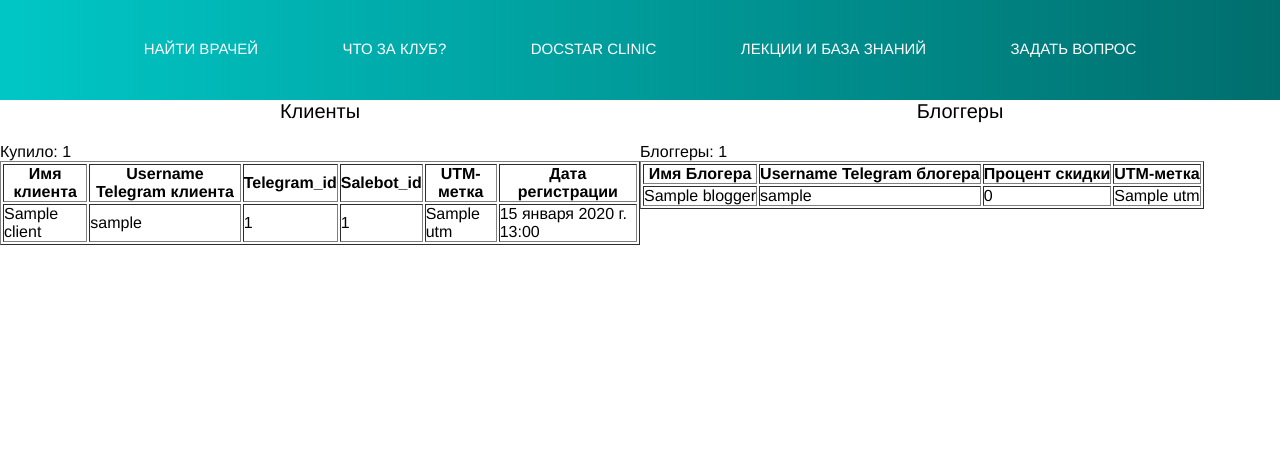
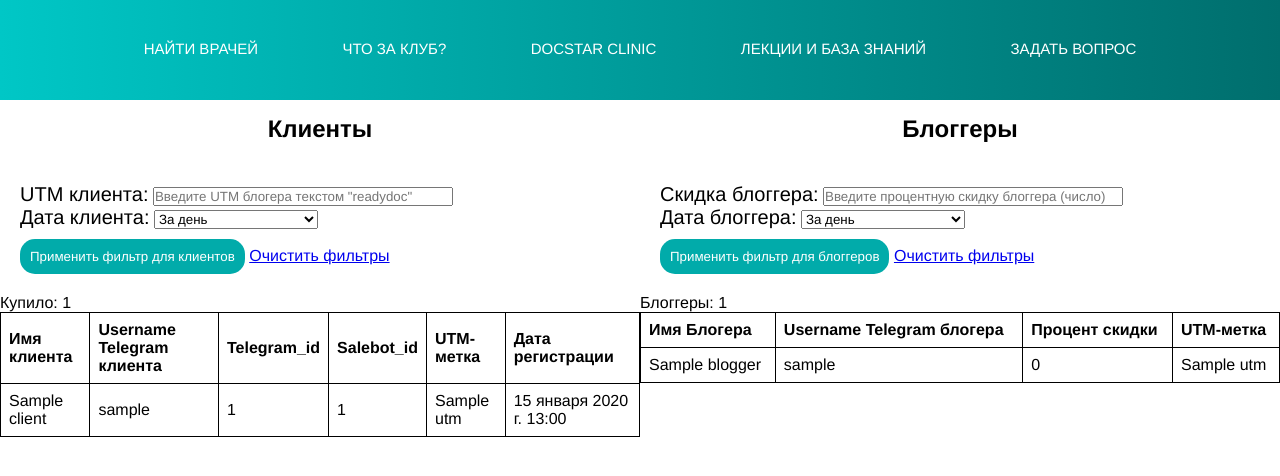
Before and after one commit to it-chep/docstar_site, a Django app: page /vpn/get_statistic_all/ in a window 1280 px wide. Shown: the top 476 px of the page. Run offline with Django 4.2, Linux system fonts and the light colour scheme; tables that the repository leaves empty hold one stand-in row (values such as "Sample post"); parts of the project's set-up code (start-up, migrations or seed data) failed here and were passed over.

Commit message:
Улучшено отображение фильтров на странице

```diff
--- a/templates/admin/change_blogger_form.html
+++ b/templates/admin/change_blogger_form.html
@@ -24,7 +24,7 @@
                 const selectedOption = utmSelect.options[utmSelect.selectedIndex];
                 const selectedValue = selectedOption.text;
                 if (selectedValue !== "---------") {
-                    const link = 'https://doctor.docstar_vpn?utm_source=' + selectedValue;
+                    const link = 'https://doctor.readyschool.ru/vpn?utm_source=' + selectedValue;
                     utmLink.innerText = `${link}`;
                     utmLinkContainer.style.display = 'block';
                     helpUtmLink.style.display = 'none';
--- a/templates/vpn/all_statistic.html
+++ b/templates/vpn/all_statistic.html
@@ -3,7 +3,13 @@
 {% block content %}
     <div style="float: left; width: 50%;">
         <h2>Клиенты</h2>
-
+        <form method="get">
+            {{ client_filter_form.as_p }}
+            <input type="hidden" name="blogger_discount" value="{{ request.GET.blogger_discount }}">
+            <input type="hidden" name="blogger_date" value="{{ request.GET.blogger_date }}">
+            <button class="filter_vpn" type="submit">Применить фильтр для клиентов</button>
+            <a href="?">Очистить фильтры</a>
+        </form>
         <p>Купило: {{ clients.count }}</p>
         <table border="1">
             <tr>
@@ -30,6 +36,13 @@
     </div>
     <div style="float: left; width: 50%;">
         <h2>Блоггеры</h2>
+        <form method="get">
+            {{ blogger_filter_form.as_p }}
+            <input type="hidden" name="client_date" value="{{ request.GET.client_date }}">
+            <input type="hidden" name="client_utm" value="{{ request.GET.client_utm }}">
+            <button class="filter_vpn" type="submit">Применить фильтр для блоггеров</button>
+            <a href="?">Очистить фильтры</a>
+        </form>
         <p>Блоггеры: {{ bloggers.count }}</p>
         <table border="1">
             <tr>
@@ -48,4 +61,55 @@
             {% endfor %}
         </table>
     </div>
+    <style>
+        body {
+            font-family: Arial, sans-serif;
+        }
+
+        table {
+            width: 100%;
+            border-collapse: collapse;
+        }
+
+        table, th, td {
+            border: 1px solid black;
+        }
+
+        th, td {
+            padding: 8px;
+            text-align: left;
+        }
+
+        /* Стили для левой части */
+        .left-side {
+            float: left;
+            width: 50%;
+        }
+
+        h2 {
+            margin-top: 15px;
+            font-size: 24px;
+            font-weight: 900;
+        }
+
+        form {
+            margin: 20px;
+        }
+
+        .filter_vpn {
+            margin-top: 10px;
+            padding: 10px;
+            background: #01abaa;
+            color: white;
+            border: none;
+            border-radius: 15px;
+        }
+
+        /* Стили для правой части */
+        .right-side {
+            float: left;
+            width: 50%;
+        }
+
+    </style>
 {% endblock %}
--- a/vpn/decorators.py
+++ b/vpn/decorators.py
@@ -13,5 +13,5 @@ def validate_json_request(view_func):
                                     content='Ошибка в теле json запроса, проверьте его на наличие и целостность данных')
             return view_func(request, data, *args, **kwargs)
         else:
-            ...
+            return HttpResponse(status=403, content='Эндпоинт поддерживает только запросы методом POST')
     return wrapper
--- /dev/null
+++ b/vpn/forms.py
@@ -0,0 +1,24 @@
+from django import forms
+
+DATE_CHOICES = (
+    ('day', 'За день'),
+    ('week', 'За последнюю неделю'),
+    ('30_days', 'За последние 30 дней'),
+    ('all', 'Все'),
+)
+
+
+class ClientFilterForm(forms.Form):
+    client_utm = forms.CharField(
+        max_length=255, required=False, label='UTM клиента',
+        widget=forms.TextInput(attrs={'placeholder': 'Введите UTM блогера текстом "readydoc"'})
+    )
+    client_date = forms.ChoiceField(choices=DATE_CHOICES, required=False, label='Дата клиента')
+
+
+class BloggerFilterForm(forms.Form):
+    blogger_discount = forms.IntegerField(
+        required=False, label='Скидка блоггера',
+        widget=forms.TextInput(attrs={'placeholder': 'Введите процентную скидку блоггера (число)'})
+    )
+    blogger_date = forms.ChoiceField(choices=DATE_CHOICES, required=False, label='Дата блоггера')
--- a/vpn/urls.py
+++ b/vpn/urls.py
@@ -6,6 +6,7 @@ from .views import *
 urlpatterns = [
     path('get_statistic/', get_statistic_vpn, name='get_statistic'),
     path('get_statistic_all/', get_statistic_all_vpn, name='get_statistic_all'),
+    path('get_statistic_all_bot/', get_statistic_all_vpn_bot, name='get_statistic_all'),
 
     path('create_client/', create_client_vpn, name='create_client'),
     path('create_blogger/', create_blogger_vpn, name='create_blogger'),
--- a/vpn/views.py
+++ b/vpn/views.py
@@ -11,7 +11,9 @@ from django.db.utils import IntegrityError
 
 from vpn.utils import validate_vpn_save_data_error
 from vpn.decorators import validate_json_request
+from vpn.forms import ClientFilterForm, BloggerFilterForm
 from vpn.models import *
+from vpn.filters import filter_date_from_param
 
 
 # Только для salebot
@@ -47,24 +49,53 @@ def get_statistic_vpn(request: HttpRequest, data: dict = None):
             return JsonResponse(response_data)
         else:
             return HttpResponse(status=400, content='Блогера с таким sb_id не существует')
-    else:
-        return HttpResponse(status=403, content='Эндпоинт поддерживает только запросы методом POST')
 
 
 @csrf_exempt
 def get_statistic_all_vpn(request: HttpRequest):
     clients = Client.objects.all()
     bloggers = Blogger.objects.all()
+
+    client_filter_form = ClientFilterForm(request.GET)
+    blogger_filter_form = BloggerFilterForm(request.GET)
+
+    client_date_param = request.GET.get('client_date')
+    if client_date_param:
+        clients = filter_date_from_param(client_date_param, clients)
+
+    # Фильтр по utm клиента
+    client_utm_param = request.GET.get('client_utm')
+    if client_utm_param:
+        clients = clients.filter(utm=UTM.objects.filter(name=client_utm_param).first())
+
+    # Фильтр по скидке блоггера
+    blogger_discount_param = request.GET.get('blogger_discount')
+    if blogger_discount_param:
+        bloggers = bloggers.filter(discount=blogger_discount_param)
+
+    # Фильтр по дате блоггера
+    blogger_date_param = request.GET.get('blogger_date')
+    if blogger_date_param:
+        bloggers = filter_date_from_param(blogger_date_param, bloggers)
+
     context = {
         'clients': clients,
         'bloggers': bloggers,
         'clients_count': clients.count(),
         'bloggers_count': bloggers.count(),
+        'client_filter_form': client_filter_form,
+        'blogger_filter_form': blogger_filter_form,
     }
-    if request.method == "POST":
-        return JsonResponse(status=200, data={'clients': clients.count(), 'blogger': bloggers.count()})
 
     return render(request, 'vpn/all_statistic.html', context)
+
+
+@csrf_exempt
+def get_statistic_all_vpn_bot(request: HttpRequest):
+    if request.method == "POST":
+        clients = Client.objects.all().count()
+        bloggers = Blogger.objects.all().count()
+        return JsonResponse(status=200, data={'clients': clients, 'blogger': bloggers})
 
 
 @csrf_exempt
@@ -105,7 +136,6 @@ def create_client_vpn(request: HttpRequest, data: dict = None):
             return HttpResponse(status=500, content='Поля sb_id, gk_id и tg_id должны быть числом')
 
         return HttpResponse(status=200, content='Пользователь сохранен')
-    return HttpResponse(status=403, content='Эндпоинт поддерживает только запросы методом POST')
 
 
 @csrf_exempt
@@ -137,4 +167,3 @@ def create_blogger_vpn(request: HttpRequest, data: dict = None):
             return HttpResponse(status=500, content='Поля sb_id и tg_id должны быть числом')
 
         return HttpResponse(status=200, content='Пользователь сохранен')
-    return HttpResponse(status=403, content='Эндпоинт поддерживает только запросы методом POST')
```
Also changed, not shown: vpn/filters.py (added, +16 -0 lines).
